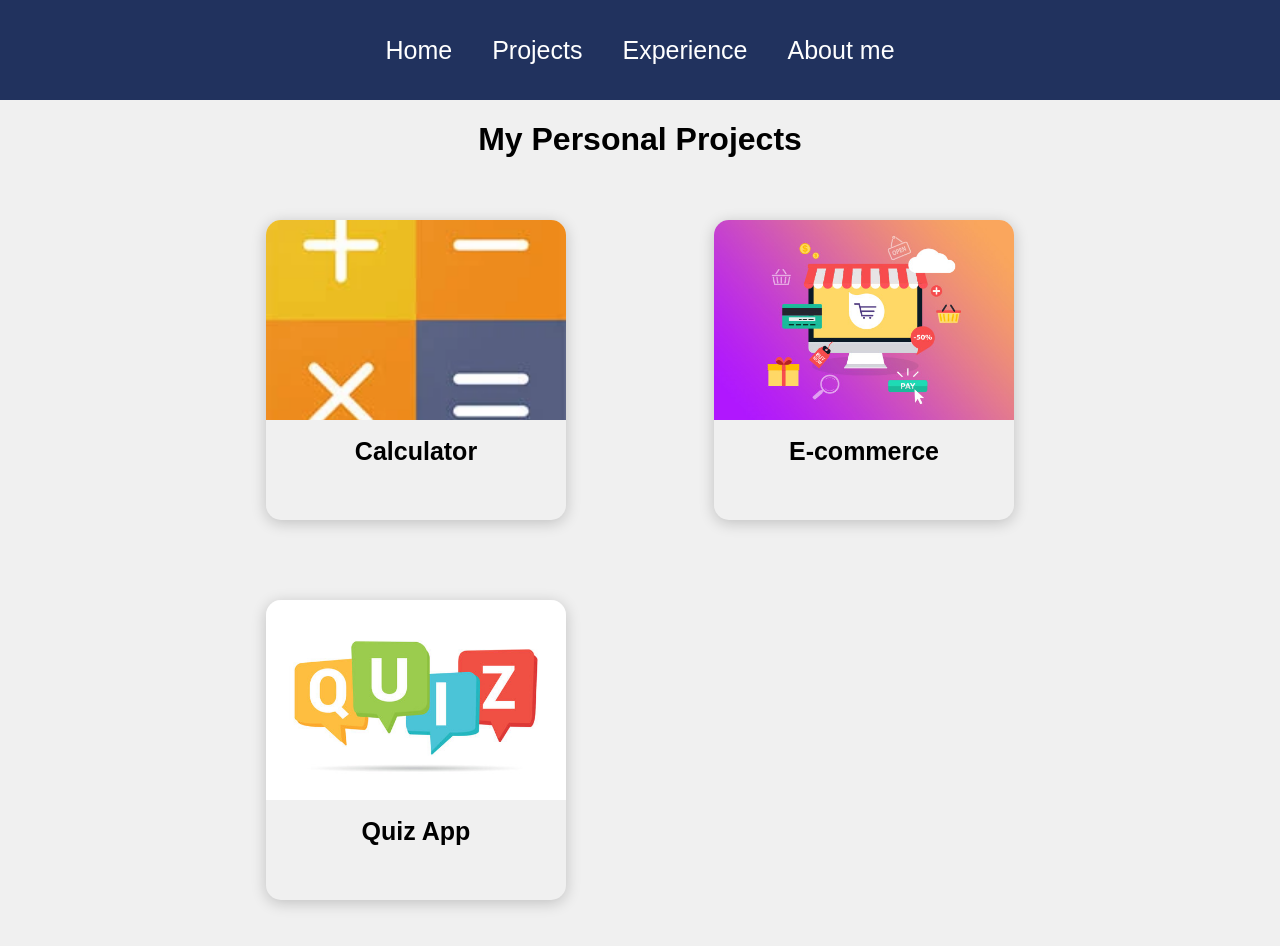
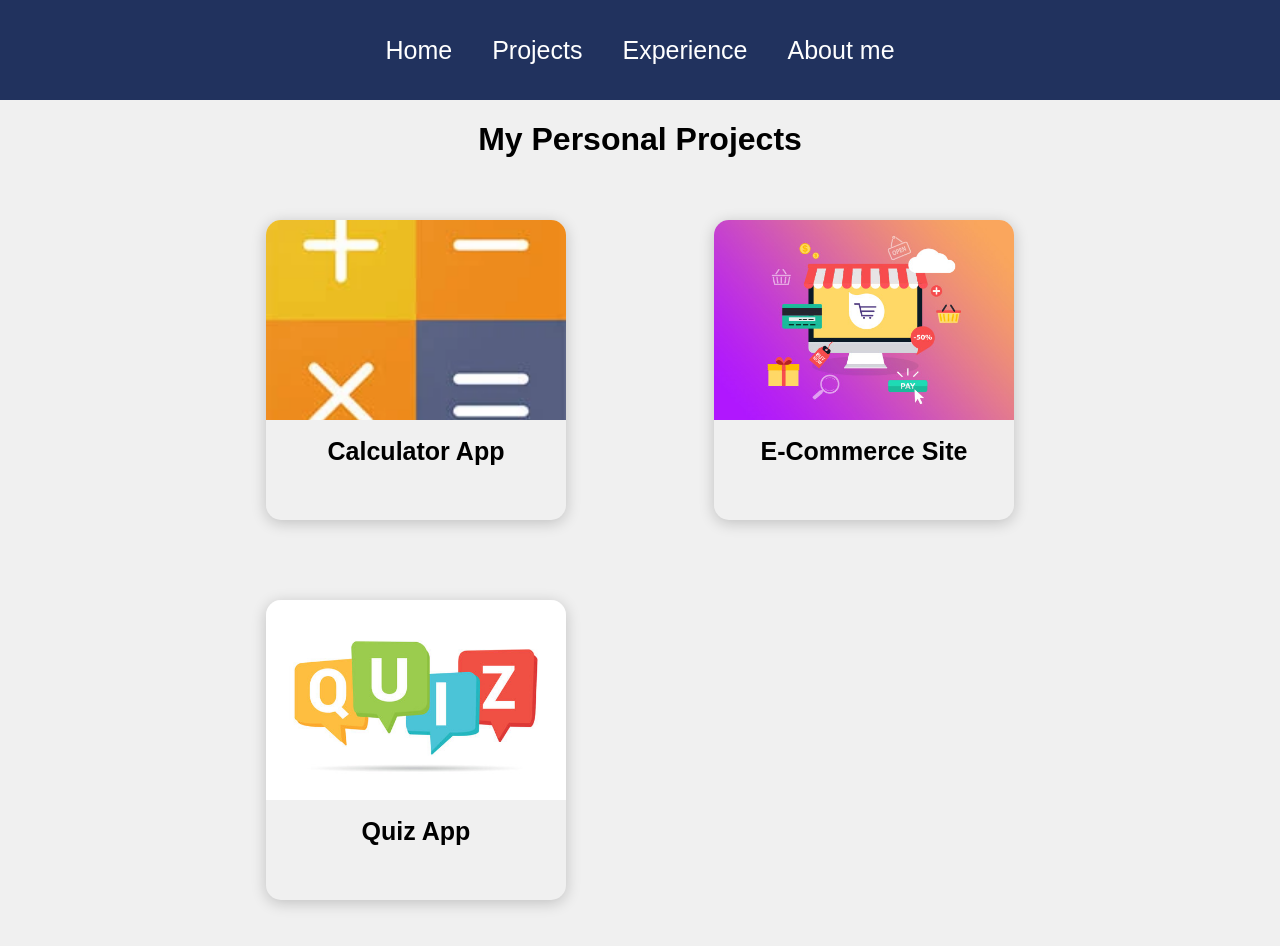
Before and after one commit to rrfang7/Personal-Portfolio, a React (Vite) app: page /projects in a window 1280 px wide. Shown: the top 946 px of the page. Built offline with nearby package versions, Linux system fonts and the light colour scheme.

Commit message:
Mapped project and made projectList.js

```diff
--- /dev/null
+++ b/src/helpers/projectLists.js
@@ -0,0 +1,18 @@
+import proj1 from "../assets/proj1.png"
+import proj2 from "../assets/proj2.png"
+import proj3 from "../assets/proj3.png"
+
+export const projectList = [
+    {
+        name: "Calculator App",
+        image: proj1
+    },
+    {
+        name: "E-Commerce Site",
+        image: proj2
+    },
+    {
+        name: "Quiz App",
+        image: proj3
+    },
+]
--- a/src/pages/Projects.jsx
+++ b/src/pages/Projects.jsx
@@ -3,6 +3,7 @@ import ProjectItem from '../components/ProjectItem'
 import proj1 from "../assets/proj1.png"
 import proj2 from "../assets/proj2.png"
 import proj3 from "../assets/proj3.png"
+import { projectList } from '../helpers/ProjectLists'
 import "./Project.css"
 
 function Projects() {
@@ -10,9 +11,9 @@ function Projects() {
     <div className='projects'>
       <h1> My Personal Projects</h1>
       <div className='projectList'>
-      <ProjectItem name ="Calculator" image = {proj1}/>
-      <ProjectItem name="E-commerce" image = {proj2}/>
-      <ProjectItem name="Quiz App" image = {proj3}/>
+      {projectList.map((project) => {
+        return <ProjectItem name={project.name} image={project.image}/>
+      })}
       </div>
     </div>
   )
```
Also changed, not shown: src/assets/proj4.png (added).
